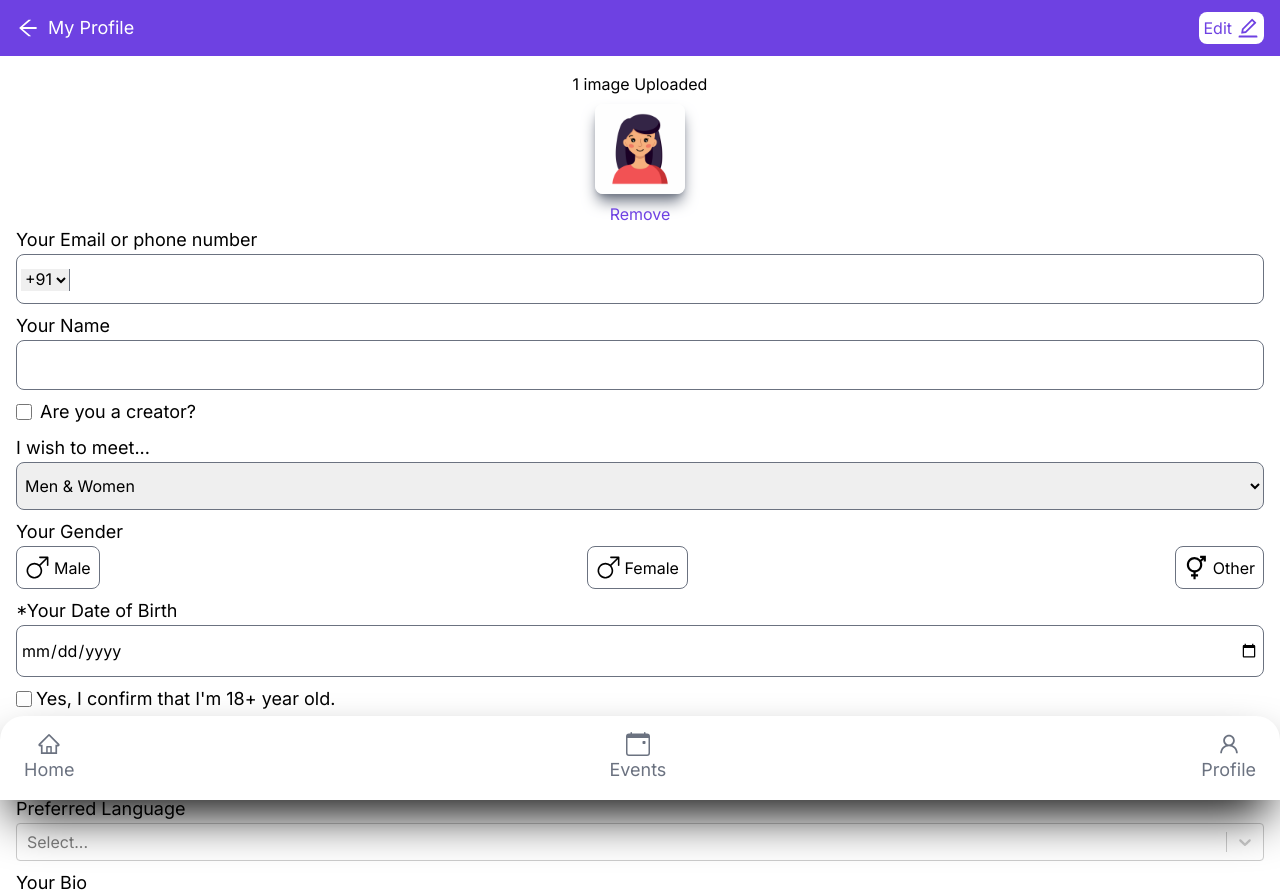
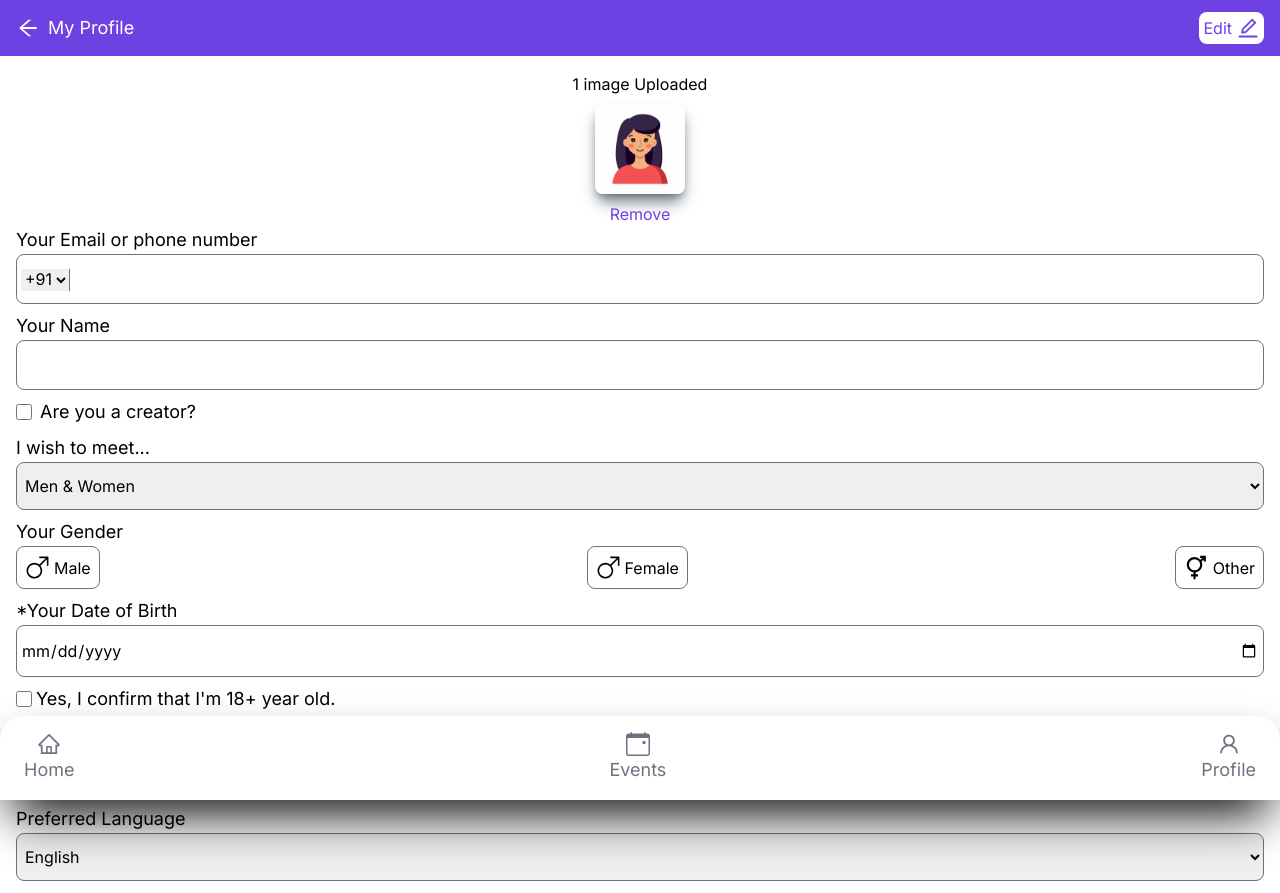
Before and after one commit to JaiBhalla03/onTheMoons, a Next.js app: page /profile in a window 1280 px wide. Shown: the top 893 px of the page. Built offline with nearby package versions, Linux system fonts and the light colour scheme.

Commit message:
still fixing

```diff
--- a/components/ProfileForm.tsx
+++ b/components/ProfileForm.tsx
@@ -5,41 +5,12 @@ import avatar from '../public/avatar.jpg'
 import Image from 'next/image'
 import {BsGenderMale} from "react-icons/bs";
 import {IoMaleFemaleSharp} from "react-icons/io5";
-import Select, {GroupBase} from 'react-select';
-
-type labelFlagProps = {
-    label: readonly (string | GroupBase<string>)[];
-    flag: readonly (string | GroupBase<string>)[];
-}
 
 const ProfileForm = () => {
     const [selectedOption, setSelectedOption] = useState('male');
-    const [selectedCountry, setSelectedCountry] = useState('');
-    const [selectedLanguage, setSelectedLanguage] = useState('');
     const handleOptionChange = (option:string) => {
         setSelectedOption(option);
     };
-
-    const countryOptions = [
-        { value: 'usa', label: 'United States', flag: '🇺🇸' },
-        { value: 'uk', label: 'United Kingdom', flag: '🇬🇧' },
-        // Add more country options here...
-    ];
-
-    const languageOptions = [
-        { value: 'en', label: 'English' },
-        { value: 'fr', label: 'French' },
-        // Add more language options here...
-    ];
-
-    const customCountryOption: React.FC<labelFlagProps> = ({ label, flag }) => (
-        <div>
-            <span role="img" aria-label={label}>
-        {flag}
-      </span>
-            <span>{label}</span>
-        </div>
-    );
     return (
         <form>
             <div className={'flex flex-col gap-2 items-center'}>
@@ -128,22 +99,19 @@ const ProfileForm = () => {
                 </div>
                 <div>
                     <label className={'text-lg'}>Your Country</label>
-                    <Select
-                        options={countryOptions}
-                        value={selectedCountry}
-                        onChange={setSelectedCountry}
-                        isSearchable
-                        components={{ Option: customCountryOption }}
-                    />
+                    <select className={'px-1 py-3 w-full focus:outline-none border border-gray-500 rounded-lg'}>
+                        <option>India</option>
+                        <option>USA</option>
+                        <option>UK</option>
+                    </select>
                 </div>
                 <div>
                     <label className={'text-lg'}>Preferred Language</label>
-                    <Select
-                        options={languageOptions}
-                        value={selectedLanguage}
-                        onChange={setSelectedLanguage}
-                        isSearchable
-                    />
+                    <select className={'px-1 py-3 w-full focus:outline-none border border-gray-500 rounded-lg'}>
+                        <option>English</option>
+                        <option>Hindi</option>
+                        <option>Spanish</option>
+                    </select>
                 </div>
                 <div>
                     <label className={'text-lg'} htmlFor={'bio'}>Your Bio</label>
```
